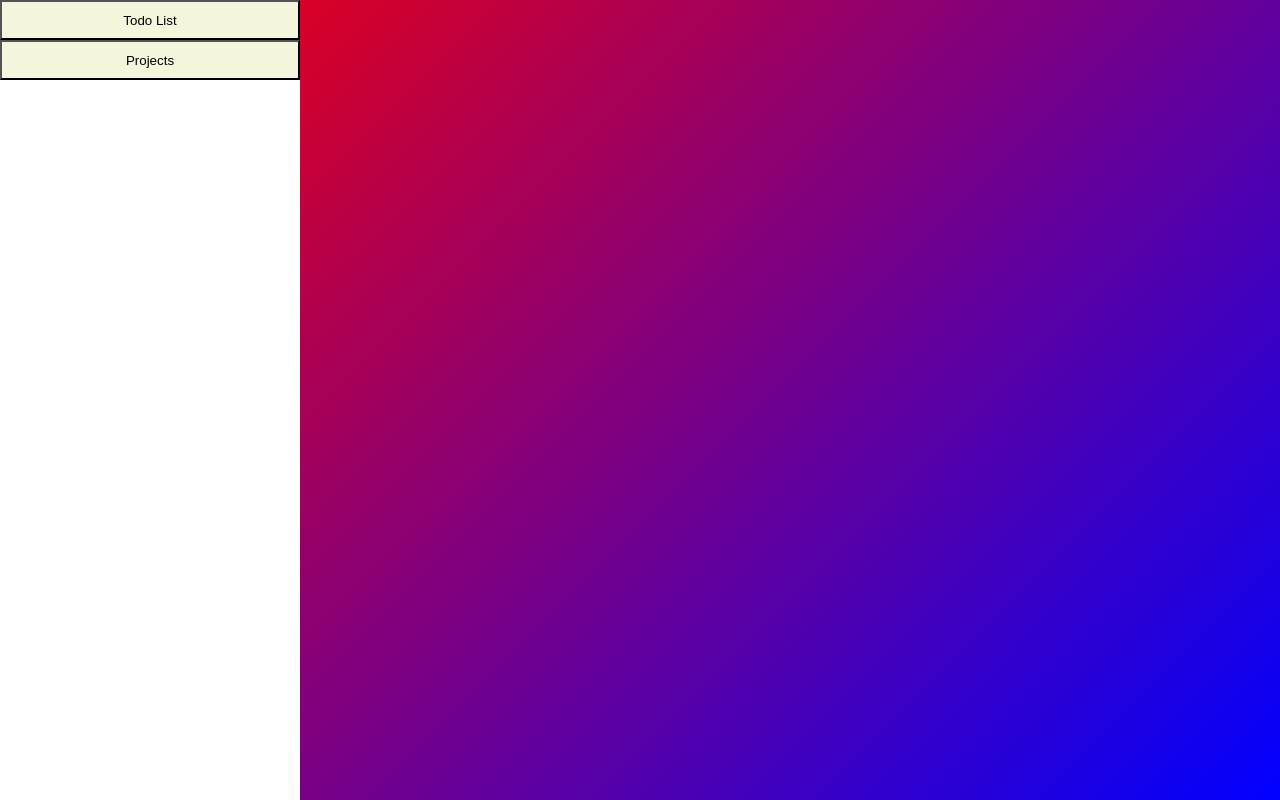
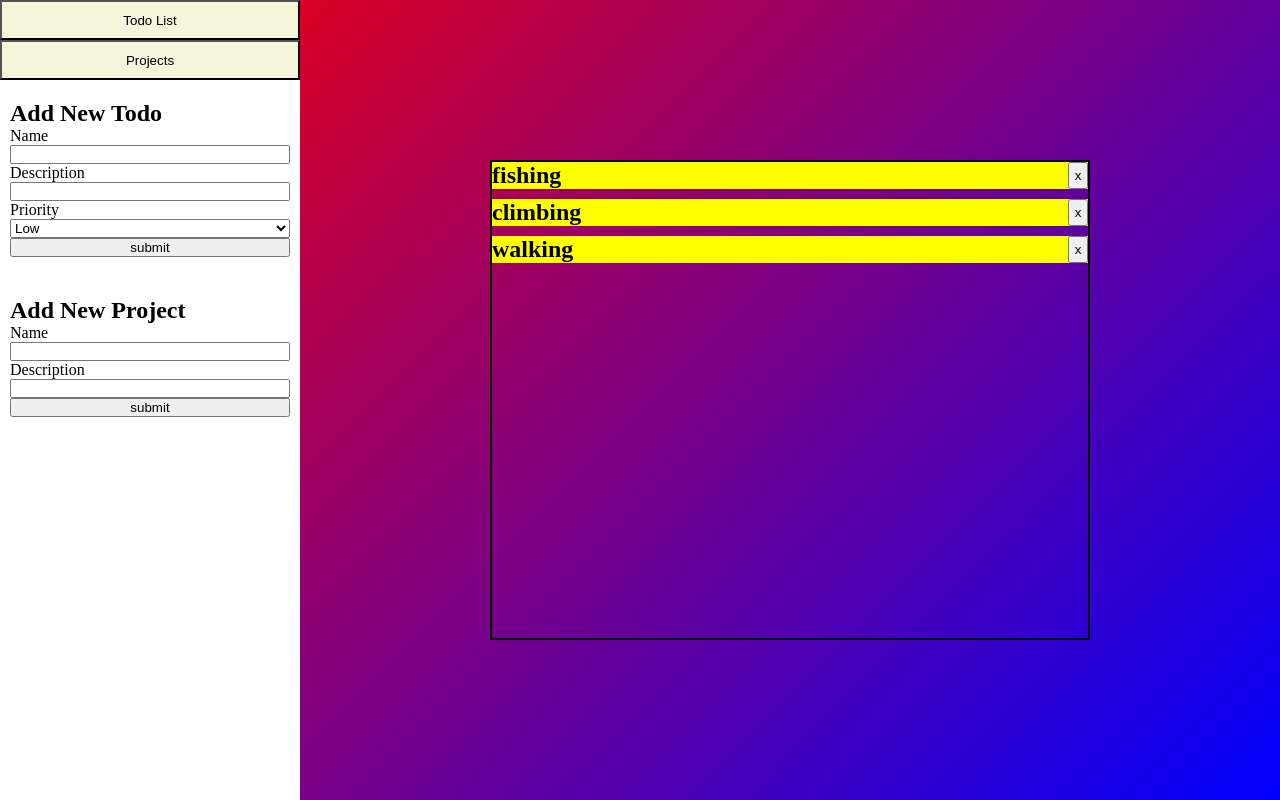
Before and after one commit to Mikeward5/todo-project, a website built with webpack: page src/index.html in a window 1280 px wide. Built offline with nearby package versions, Linux system fonts and the light colour scheme.

Commit message:
added creating forms for todos and projects

```diff
--- a/src/index.css
+++ b/src/index.css
@@ -33,6 +33,8 @@ body {
   flex-direction: column;
   overflow: scroll;
   margin: 0 auto;
+  border: 2px solid black;
+  height: 60%;
 }
 
 #todos div {
@@ -59,3 +61,13 @@ body {
 .deleteButton {
   width: 20px;
 }
+
+form {
+  display: flex;
+  flex-direction: column;
+  margin: 20px 10px;
+}
+
+.projectForm {
+  margin-top: 60px important;
+}
--- a/src/modules/project.js
+++ b/src/modules/project.js
@@ -2,8 +2,8 @@ import { date } from "./dateController.js";
 import { nanoid } from "nanoid";
 
 export class Project {
-  constructor(projectID, name, description) {
-    this.projectID = projectID;
+  constructor(name, description) {
+    this.projectID = nanoid(10);
     this.name = name;
     this.description = description;
     this.dateCreated = date();
--- a/src/modules/projectController.js
+++ b/src/modules/projectController.js
@@ -3,8 +3,8 @@ import { getTodos, deleteTodo, joinArray } from "./todoController.js";
 
 let projects = [];
 
-export function createNewProject(projectID, name, description) {
-  projects.push(new Project(projectID, name, description));
+export function createNewProject(name, description) {
+  projects.push(new Project(name, description));
 }
 
 export function pushTodoIntoProject(id, projectID) {
--- a/src/modules/todo.js
+++ b/src/modules/todo.js
@@ -1,10 +1,9 @@
 import { date } from "./dateController.js";
-//import {nanoid} from 'nanoid';
+import { nanoid } from "nanoid";
 
 export class Todo {
-  constructor(id, name, description, priority) {
-    //this.id = nanoid(10);
-    this.id = id;
+  constructor(name, description, priority) {
+    this.id = nanoid(10);
     this.name = name;
     this.description = description;
     this.date = date();
--- a/src/modules/todoController.js
+++ b/src/modules/todoController.js
@@ -2,8 +2,8 @@ import { Todo } from "./todo.js";
 
 let todos = [];
 
-export function addTodo(id, name, description, priority) {
-  todos.push(new Todo(id, name, description, priority));
+export function addTodo(name, description, priority) {
+  todos.push(new Todo(name, description, priority));
 }
 
 export function actionTodo(todoId) {
--- a/src/modules/viewController.js
+++ b/src/modules/viewController.js
@@ -33,6 +33,86 @@ function createNavElement() {
     navigation.appendChild(button);
     button.addEventListener("click", handleNavClick);
   });
+  const form = document.createElement("form");
+  const head = document.createElement("h2");
+  head.textContent = "Add New Todo";
+  const nameLabel = document.createElement("label");
+  nameLabel.textContent = " Name";
+  const nameField = document.createElement("input");
+  const descriptionLabel = document.createElement("label");
+  descriptionLabel.textContent = "Description";
+  const descriptionField = document.createElement("input");
+  nameField.id = "name-field";
+  descriptionField.id = "description-field";
+  const priorityLabel = document.createElement("label");
+  priorityLabel.textContent = "Priority";
+  const priority = document.createElement("select");
+  priority.classList.add("priority");
+  const options = ["Low", "Medium", "High"];
+
+  options.forEach((option) => {
+    const priorityOption = document.createElement("option");
+    priorityOption.value = option;
+    priorityOption.textContent = option;
+
+    priority.appendChild(priorityOption);
+  });
+  const submit = document.createElement("input");
+  submit.textContent = "Submit";
+  submit.type = "submit";
+  submit.value = "submit";
+
+  form.append(
+    head,
+    nameLabel,
+    nameField,
+    descriptionLabel,
+    descriptionField,
+    priorityLabel,
+    priority,
+    submit,
+  );
+
+  const projectform = document.createElement("form");
+  projectform.classList.add("projectForm");
+  const projecthead = document.createElement("h2");
+  projecthead.textContent = "Add New Project";
+  const projectnameLabel = document.createElement("label");
+  projectnameLabel.textContent = " Name";
+  const projectnameField = document.createElement("input");
+  const projectdescriptionLabel = document.createElement("label");
+  projectdescriptionLabel.textContent = "Description";
+  const projectdescriptionField = document.createElement("input");
+  projectnameField.id = "projectname-field";
+  projectdescriptionField.id = "projectdescription-field";
+
+  const projectsubmit = document.createElement("input");
+  projectsubmit.textContent = "Submit";
+  projectsubmit.type = "submit";
+  projectsubmit.value = "submit";
+
+  projectform.append(
+    projecthead,
+    projectnameLabel,
+    projectnameField,
+    projectdescriptionLabel,
+    projectdescriptionField,
+    projectsubmit,
+  );
+
+  projectform.addEventListener("submit", (e) => {
+    e.preventDefault();
+    createNewProject(projectnameField.value, projectdescriptionField.value);
+    renderProjectList();
+  });
+
+  form.addEventListener("submit", (e) => {
+    e.preventDefault();
+    addTodo(nameField.value, descriptionField.value, priority.value);
+    renderTodoList();
+  });
+
+  navigation.append(form, projectform);
 }
 
 function handleNavClick(e) {
@@ -77,23 +157,16 @@ function createProjectElement(project) {
     renderProjectList();
   });
   cardHeader.append(name, deleteButton);
-  const cardDescription = document.createElement("p");
-  cardDescription.classList.add("cardDescription");
-  cardDescription.textContent = project.description;
 
-  cardDescription.addEventListener("click", () => {
-    const input = document.createElement("input");
-    input.value = project.description;
-    cardDescription.replaceWith(input);
-    input.focus();
-
-    input.addEventListener("change", () => {
-      changeProjectDescription(project.projectID, input.value);
-      cardDescription.textContent = project.description;
-      input.replaceWith(cardDescription);
-    });
+  const list = document.createElement("ul");
+  list.classList.add("todoList");
+  const getProjectTodos = project.todoArray;
+  getProjectTodos.forEach((todo) => {
+    const listItem = document.createElement("li");
+    listItem.textContent = todo.name;
+    list.appendChild(listItem);
   });
-  card.append(cardHeader, cardDescription);
+  card.append(cardHeader, list);
 
   return card;
 }
@@ -208,17 +281,15 @@ function renderProjectList() {
 }
 
 export function initialise() {
-  addTodo(1, "fish", "go fishing", "low");
-  addTodo(2, "climb", "Go Climbing at Stanage", "High");
-  addTodo(3, "Walk", "Go Climbing at Stanage", "High");
-  actionTodo(1);
-  changeTodoName(1, "fishing");
-  changeTodoDescription(1, "New Description to be added here");
-  changeTodoPriority(1, "High");
+  addTodo("fish", "go fishing", "low");
+  addTodo("climb", "Go Climbing at Stanage", "High");
+  addTodo("Walk", "Go Climbing at Stanage", "High");
+
   console.log(getTodos());
   createNavElement();
-  //renderTodoList();
-  createNewProject(1, "fishing", "fishing project");
-  createNewProject(2, "climbing", "go climbing at stanage");
-  createNewProject(3, "walking", "go walking in the highlands");
+  createNewProject("fishing", "fishing project");
+  createNewProject("climbing", "go climbing at stanage");
+  createNewProject("walking", "go walking in the highlands");
+  console.log(getProjects());
+  renderProjectList();
 }
```
